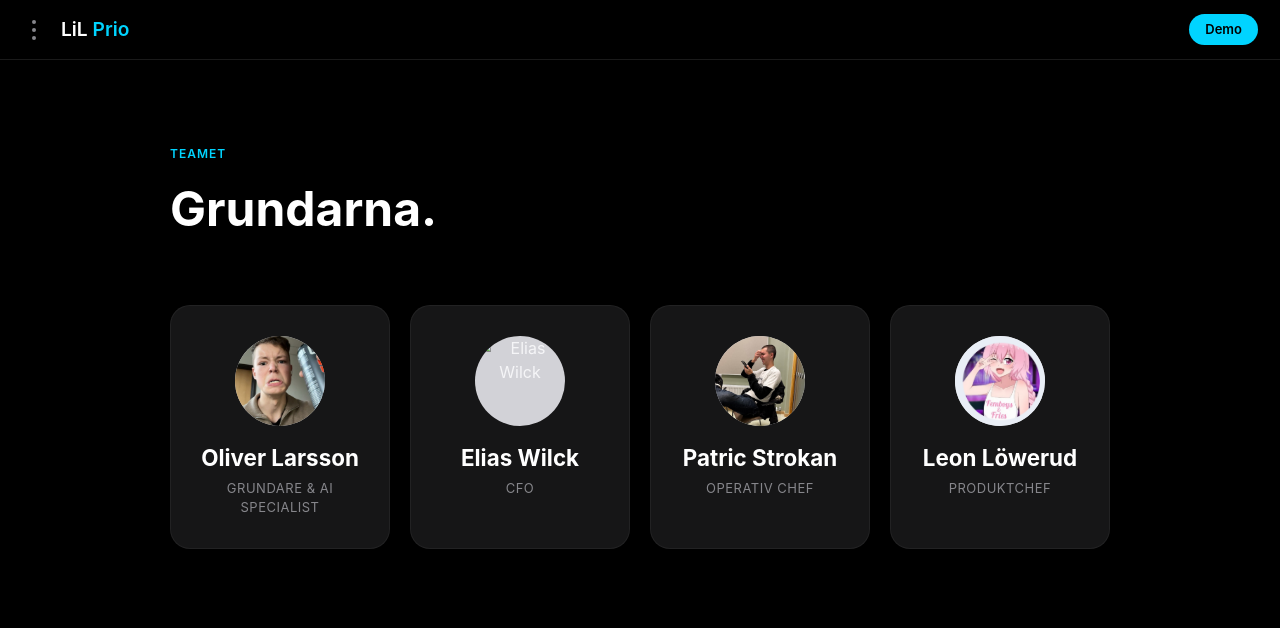
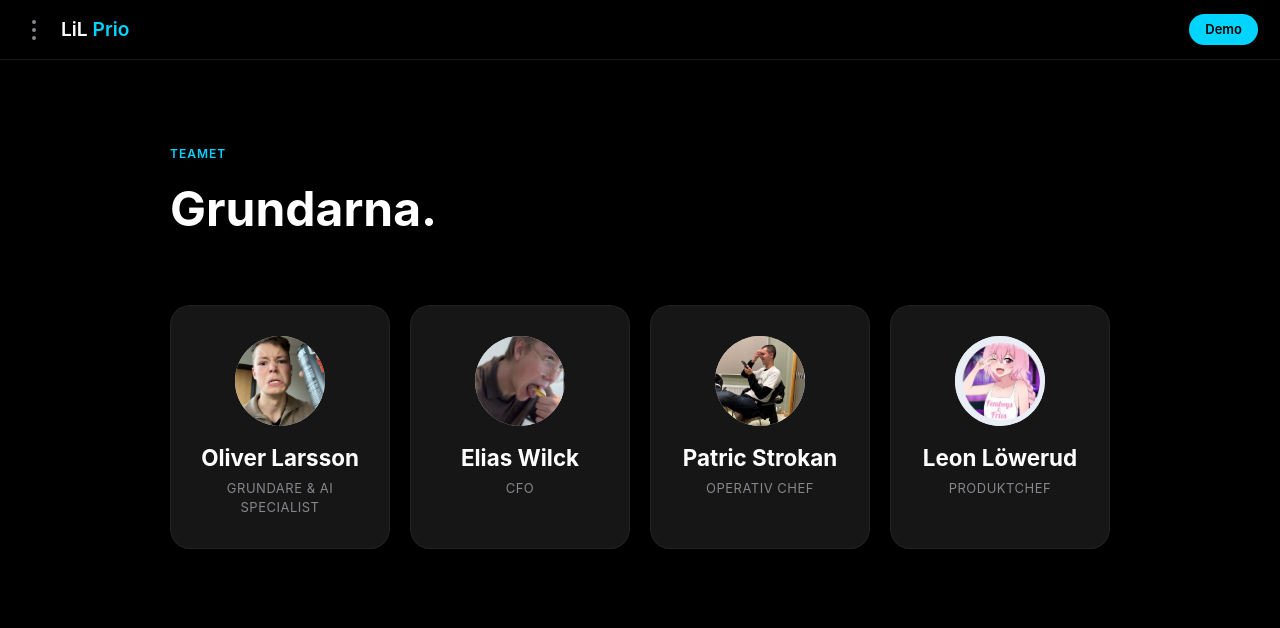
Before and after one commit to herro2/LiL_Prio_Bet, a plain HTML site: page teamet.html in a window 1280 px wide. Shown: the top 628 px of the page. Drawn offline with Linux system fonts and the light colour scheme.

Commit message:
Fix HTML structure and update founder images
Updated founder images and fixed HTML structure.

```diff
--- a/teamet.html
+++ b/teamet.html
@@ -46,7 +46,7 @@
             </div>
 
             <div class="founder-card">
-                <div class="avatar"><img src="unnamed.jpg" alt="Elias Wilck"></div>
+                <div class="avatar"><img src="unname.jpg" alt="Elias Wilck"></div>
                 <div class="founder-text">
                     <h1>Elias Wilck</h1>
                     <p>CFO</p>
```
